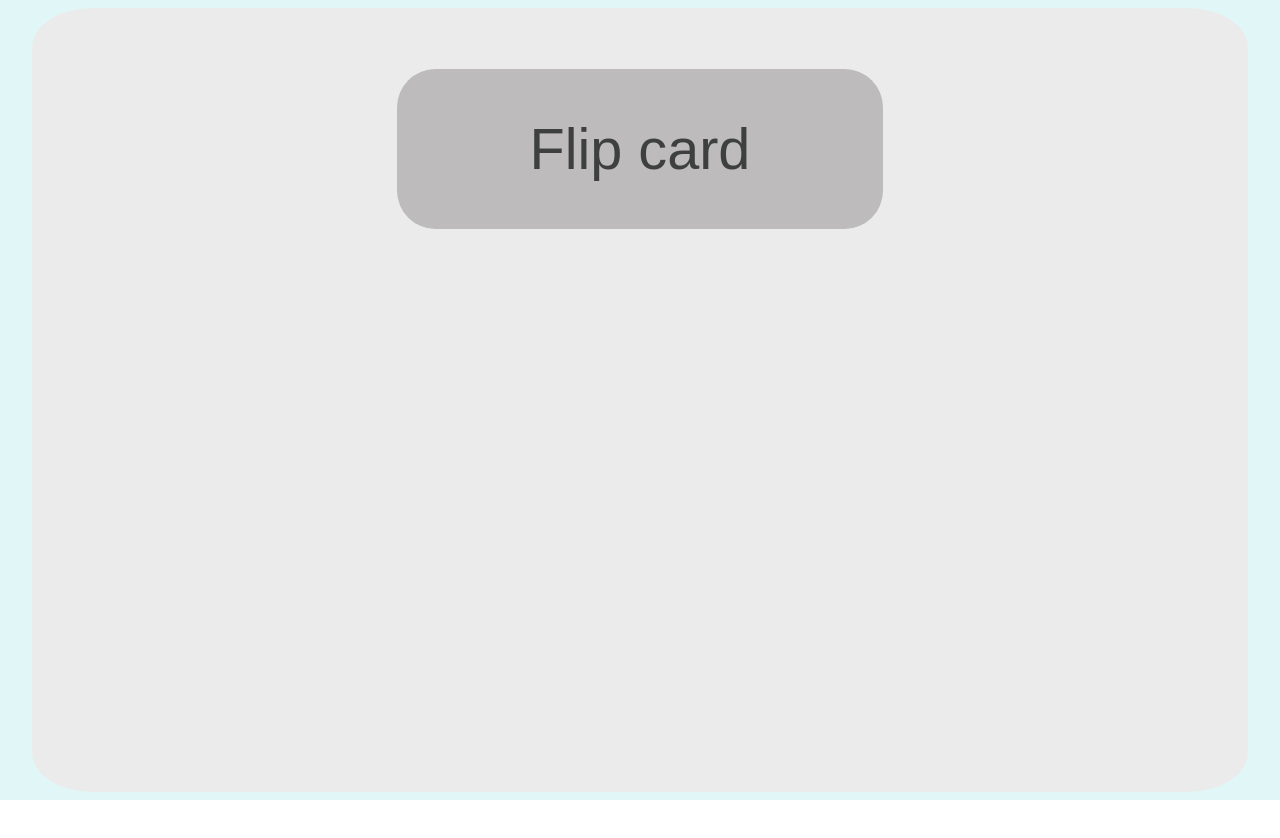
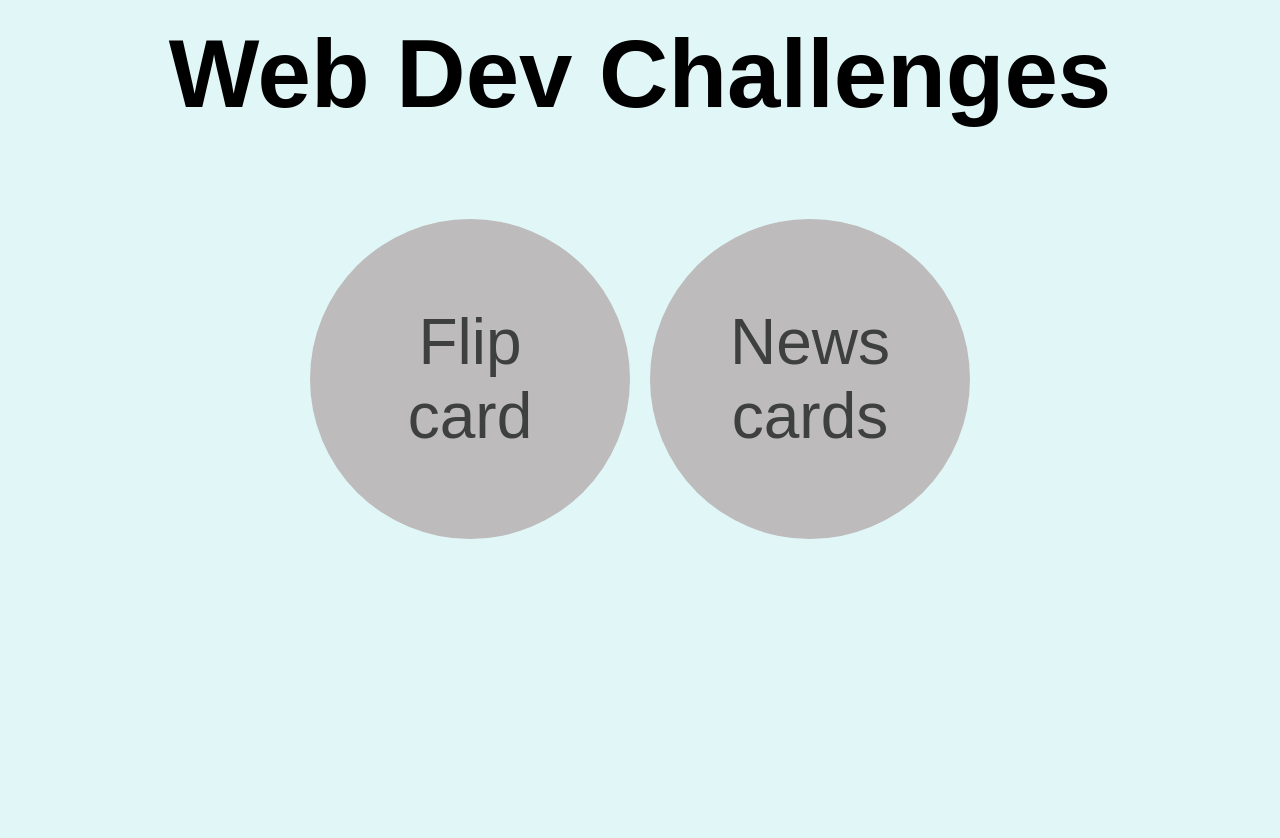
Before and after one commit to carolhmj/web-dev-challenge, a plain HTML site: page index.html in a window 1280 px wide. Before the commit the page ends 800 px from the top, so only its background shows below. Drawn offline with Linux system fonts and the light colour scheme.

Commit message:
Add news cards challenge

```diff
--- a/index.css
+++ b/index.css
@@ -1,40 +1,42 @@
 body {
     margin: 0;
-    font-size: 3vw;
+    font-size: 5vw;
     font-family: Arial, Helvetica, sans-serif;
+    background-color: #e1f6f7;
 }
 
-#contents {
+.menu {
     width: 100%;
     height: 100%;
-    background-color: #e1f6f7;
     display: flex;
     justify-content: center;
 }
 
-.menu {
-    margin: 1vh;
-    border-radius: 5%;
-    width: 95%;
-    background-color: #ebebeb;
-    display: flex;
-    justify-content: center;
+#contents h2 {
+    margin-top: 0.2em;
+    text-align: center;
 }
 
 .menu-item {
-    margin: 5%;
-    padding: 5%;
-    width: 30%;
-    height: 1em;
-    border-radius: 1em;
+    width: 25vw;
+    height: 25vw;
+    margin: 10px;
+    padding: 1em;
+    border-radius: 50%;
     background-color: #bdbbbb  ;
+    text-align: center;
     display: flex;
+    align-items: center;
     justify-content: center;
-    align-items: center;
+    box-sizing: border-box;
+}
+
+.menu-item:hover {
+    cursor: pointer;
+    transform: scale(1.1);
 }
 
 a {
-    font-size: 1.5em;
     text-decoration: none;
     color: #3d403f;
 }
--- a/index.html
+++ b/index.html
@@ -7,9 +7,13 @@
     </head>
     <body>
         <div id="contents">
+            <h2>Web Dev Challenges</h2>
             <div class="menu">
                 <div class="menu-item">
                     <a href="flip-card/index.html">Flip card</a>
+                </div>
+                <div class="menu-item">
+                    <a href="news-cards/index.html">News cards</a>
                 </div>
             </div>
         </div>
--- /dev/null
+++ b/news-cards/index.css
@@ -0,0 +1,84 @@
+
+/*
+DESCRIPTION:
+Your job is to style the the individual items so that they look like content cards,
+just like what we have in the slides. Each item has a title and a description.
+
+You should use CSS grid for the layout:
+
+- On mobile phones, one column per row
+- On tablet, two columns per row
+- On desktop, three columns per row
+
+Use media queries to make the page responsive.
+For the page width:
+
+- From 0 to 480px should be for mobile
+- Between 480px and 1025px should be for tablets
+- Above 1025px should be for desktop
+
+Feel free to choose your own colors and you can even go ahead to make your cards
+look completely different. Just follow the layout!
+*/
+
+body {
+    margin: 2vw 5vw;
+    font-family: 'Gill Sans', 'Gill Sans MT', Calibri, 'Trebuchet MS', sans-serif;
+    color: #1e1e1e;
+    background-color: #bbbbbb;
+}
+
+body h1 {
+    text-align: center;
+    padding-bottom: 10px;
+    border-bottom: #276a8f solid 1px;
+}
+
+.item {
+    text-align: center;
+    padding: 0 2%;
+    background-color: #cdeafa;
+    border-radius: 10px;
+    box-sizing: border-box;
+    box-shadow: 5px 5px 0px 0px #B6D1F9,
+    10px 10px 0px 0px rgba(19, 108, 249, 0.44);;
+}
+
+.item:hover {
+    cursor: pointer;
+    transform: translateY(-10px);
+}
+
+.item h3 {
+    color: #276a8f
+}
+
+.item p {
+    color: #1e1e1e;
+}
+
+.row {
+    display: grid;
+    grid-gap: 15px;
+}
+
+/* Mobile */
+@media(min-width: 0px) and (max-width: 480px) {
+    .row {
+        grid-template-columns: repeat(1, 1fr);
+    }
+}
+
+/* Tablet */
+@media(min-width: 480px) and (max-width: 1025px) {
+    .row {
+        grid-template-columns: repeat(2, 1fr);
+    }
+}
+
+/* Desktop */
+@media(min-width: 1025px) {
+    .row {
+        grid-template-columns: repeat(3, 1fr);
+    }
+}
--- /dev/null
+++ b/news-cards/index.js
@@ -0,0 +1 @@
+// javascript
```
Also changed, not shown: news-cards/index.html (added, +31 -0 lines).
